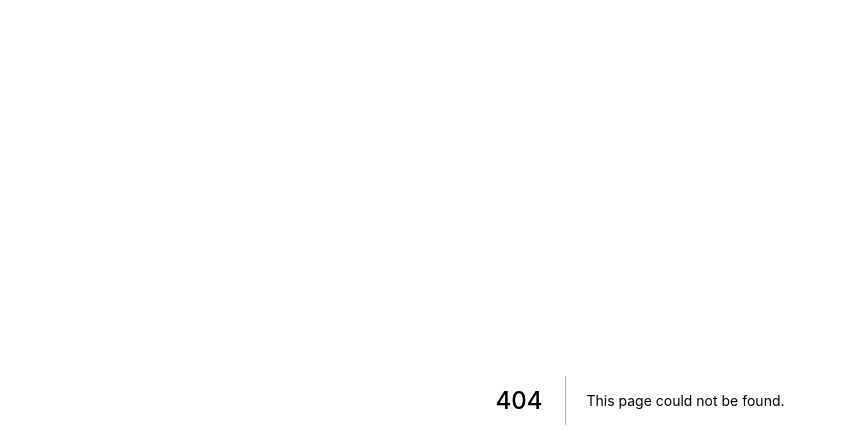
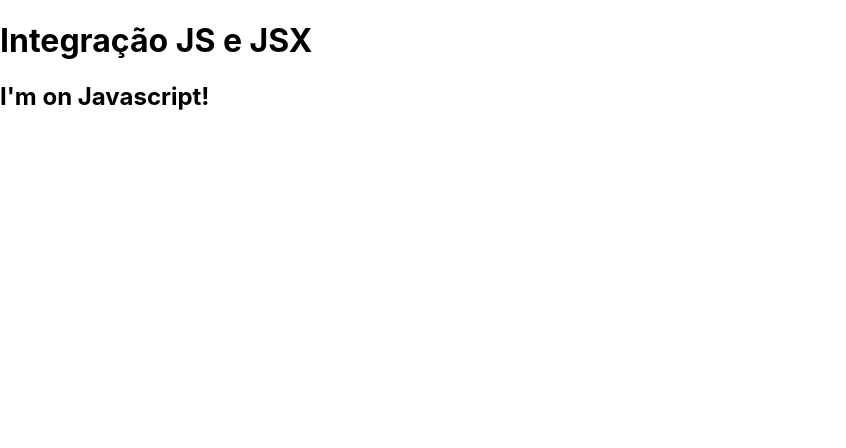
Before and after one commit to lucasrochagit/frontend-studies, a Next.js app in the folder udemy/nextjs-e-react/exercicios/: page /basics/jsx4 in a window 1280 px wide. Before the commit this address had no page. Shown: the top 448 px of the page, without its empty margins (0-846 px from the left). Built offline with nearby package versions, Linux system fonts and the light colour scheme.

Commit message:
feat(nextjs-e-react): JSX #03

```diff
--- /dev/null
+++ b/udemy/nextjs-e-react/exercicios/pages/basics/jsx4.jsx
@@ -0,0 +1,9 @@
+export default function jsx4() {
+    const subtitle = "I'm on Javascript!"
+    return (
+        <div>
+            <h1>Integração JS e JSX</h1>
+            <h2>{subtitle}</h2>
+        </div>
+    )
+}
```
Also changed, not shown: udemy/nextjs-e-react/exercicios/pages/basics/jsx3.jsx (added, +7 -0 lines), udemy/nextjs-e-react/exercicios/pages/basics/first.jsx (renamed from udemy/nextjs-e-react/exercicios/pages/basics/first.js), udemy/nextjs-e-react/exercicios/pages/basics/jsx1.jsx (renamed from udemy/nextjs-e-react/exercicios/pages/basics/jsx1.js), udemy/nextjs-e-react/exercicios/pages/basics/jsx2.jsx (renamed from udemy/nextjs-e-react/exercicios/pages/basics/jsx2.js), udemy/nextjs-e-react/exercicios/pages/index.jsx (renamed from udemy/nextjs-e-react/exercicios/pages/index.js), 1 other file (tests, documents, lock files or other folders).
